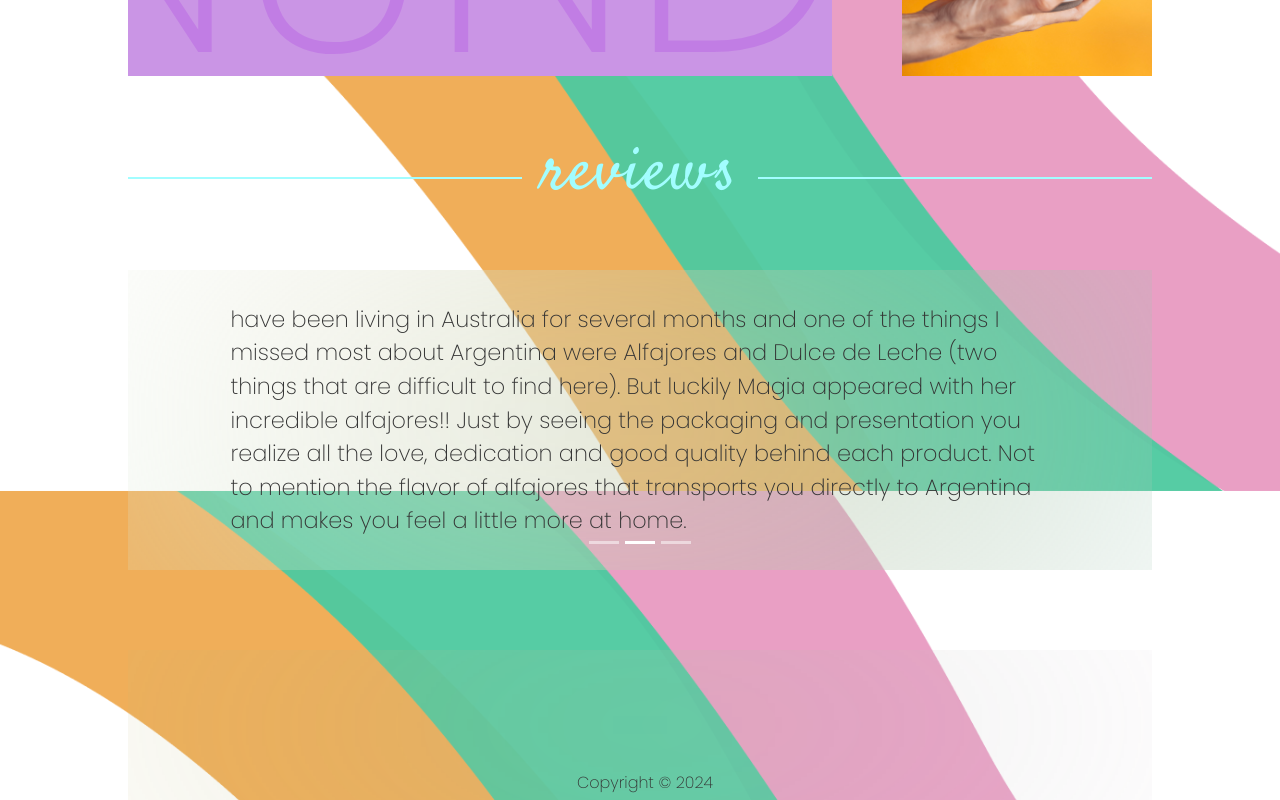
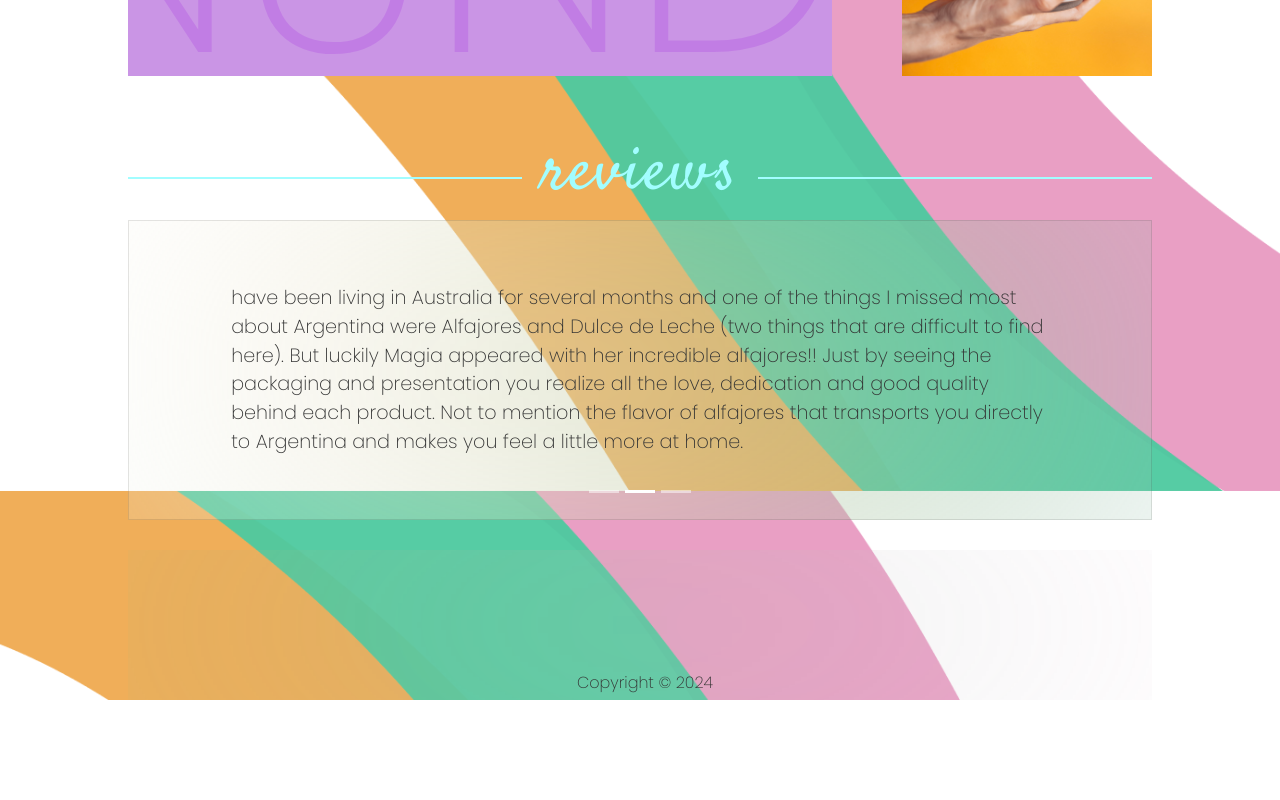
Before and after one commit to julianespa/magia, a React (Vite) app: page / in a window 1280 px wide. Shown: the part 1934-2734 px from the top of the page. After the commit the page ends 2634 px from the top, so only its background shows below. Built offline with nearby package versions, Linux system fonts and the light colour scheme.

Commit message:
fix reviews border

```diff
--- a/src/App.css
+++ b/src/App.css
@@ -307,27 +307,28 @@ a:hover{
 }
 
 .reviews {
-    backdrop-filter: blur(200px);
-    opacity: 1;
-    margin: 50px 0;
     width: 100%;
     height: 300px;
-
 }
 
 .reviews .carousel {
+    backdrop-filter: blur(200px);
     height: 100%;
     display: flex;
     align-items: center;
     justify-content: center;
+    border: 1px solid rgb(0,0,0,0.1)
 }
 
 .reviews .carousel p{
     color: #333;
-    font-size: 1.4rem;
-    width: 80%;
-    height: 100%;
+    font-size: 1.2rem;
+    width: 100%;
+    height: 90%;
     margin: auto;
+    padding: 5% 10%;
+    display: inline-block;
+
 }
 
 .aboutPage {
```
